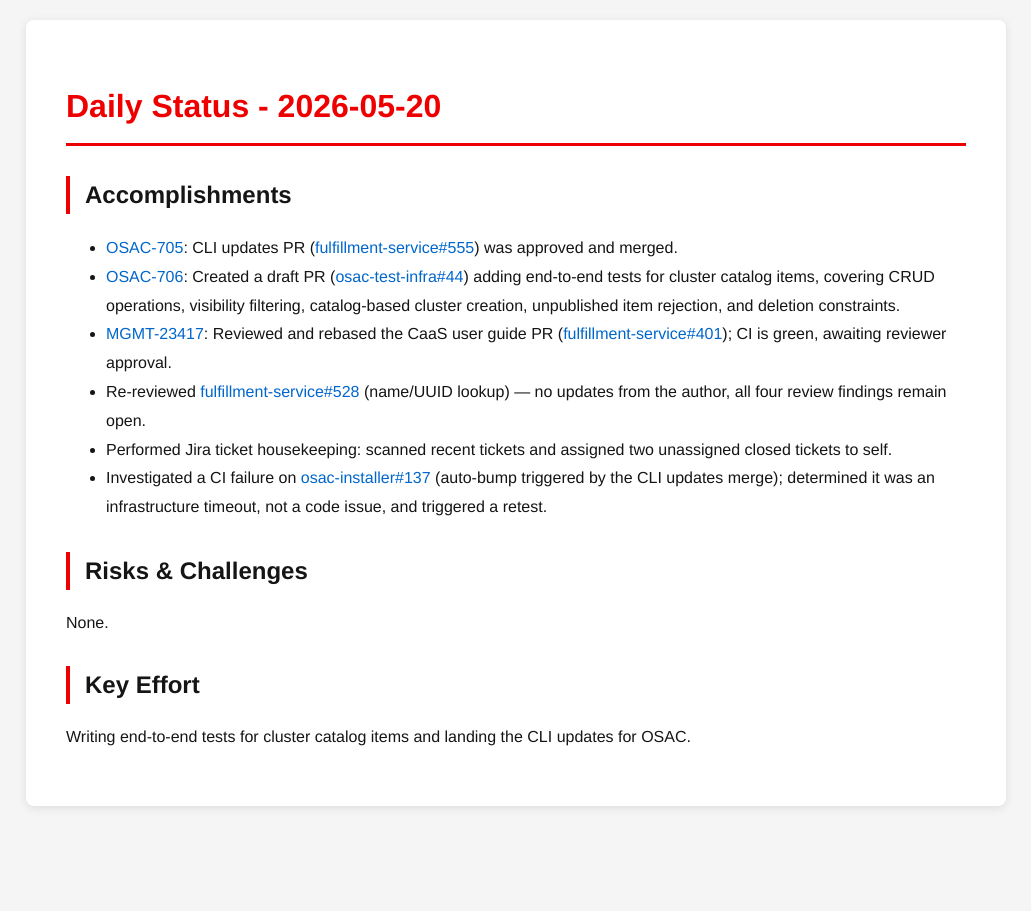
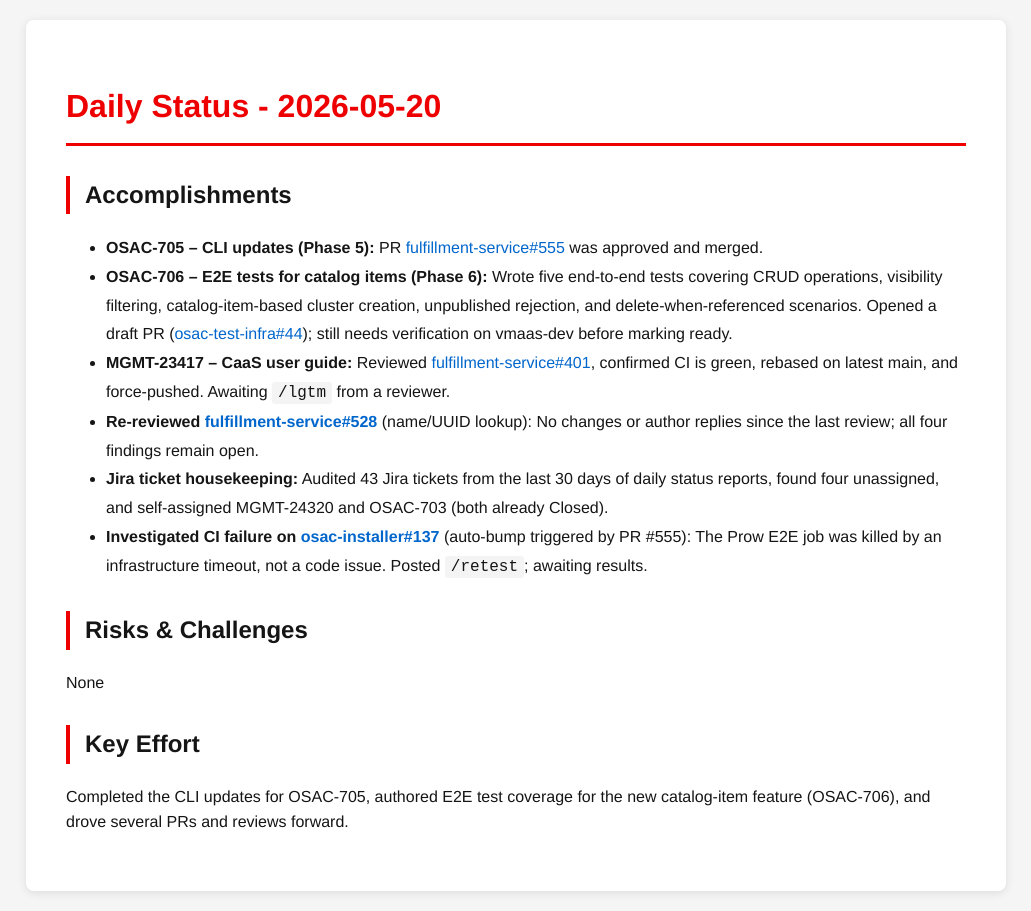
Before and after one commit to tzvatot/daily-status, a Jekyll site: the page built from 2026-05-20.md, in a window 1280 px wide. Shown: the whole page, without its empty margins (124-1155 px from the left). Built offline with Jekyll 4.4.1, drawn with Linux system fonts in a browser that asks for light colours.

Commit message:
Daily status update - 2026-05-20

```diff
--- a/2026-05-20.md
+++ b/2026-05-20.md
@@ -7,15 +7,15 @@
 # Daily Status - 2026-05-20
 
 ## Accomplishments
-- [OSAC-705](https://redhat.atlassian.net/browse/OSAC-705): CLI updates PR ([fulfillment-service#555](https://github.com/osac-project/fulfillment-service/pull/555)) was approved and merged.
-- [OSAC-706](https://redhat.atlassian.net/browse/OSAC-706): Created a draft PR ([osac-test-infra#44](https://github.com/osac-project/osac-test-infra/pull/44)) adding end-to-end tests for cluster catalog items, covering CRUD operations, visibility filtering, catalog-based cluster creation, unpublished item rejection, and deletion constraints.
-- [MGMT-23417](https://redhat.atlassian.net/browse/MGMT-23417): Reviewed and rebased the CaaS user guide PR ([fulfillment-service#401](https://github.com/osac-project/fulfillment-service/pull/401)); CI is green, awaiting reviewer approval.
-- Re-reviewed [fulfillment-service#528](https://github.com/osac-project/fulfillment-service/pull/528) (name/UUID lookup) — no updates from the author, all four review findings remain open.
-- Performed Jira ticket housekeeping: scanned recent tickets and assigned two unassigned closed tickets to self.
-- Investigated a CI failure on [osac-installer#137](https://github.com/osac-project/osac-installer/pull/137) (auto-bump triggered by the CLI updates merge); determined it was an infrastructure timeout, not a code issue, and triggered a retest.
+- **OSAC-705 – CLI updates (Phase 5):** PR [fulfillment-service#555](https://github.com/osac-project/fulfillment-service/pull/555) was approved and merged.
+- **OSAC-706 – E2E tests for catalog items (Phase 6):** Wrote five end-to-end tests covering CRUD operations, visibility filtering, catalog-item-based cluster creation, unpublished rejection, and delete-when-referenced scenarios. Opened a draft PR ([osac-test-infra#44](https://github.com/osac-project/osac-test-infra/pull/44)); still needs verification on vmaas-dev before marking ready.
+- **MGMT-23417 – CaaS user guide:** Reviewed [fulfillment-service#401](https://github.com/osac-project/fulfillment-service/pull/401), confirmed CI is green, rebased on latest main, and force-pushed. Awaiting `/lgtm` from a reviewer.
+- **Re-reviewed [fulfillment-service#528](https://github.com/osac-project/fulfillment-service/pull/528)** (name/UUID lookup): No changes or author replies since the last review; all four findings remain open.
+- **Jira ticket housekeeping:** Audited 43 Jira tickets from the last 30 days of daily status reports, found four unassigned, and self-assigned MGMT-24320 and OSAC-703 (both already Closed).
+- **Investigated CI failure on [osac-installer#137](https://github.com/osac-project/osac-installer/pull/137)** (auto-bump triggered by PR #555): The Prow E2E job was killed by an infrastructure timeout, not a code issue. Posted `/retest`; awaiting results.
 
 ## Risks & Challenges
-None.
+None
 
 ## Key Effort
-Writing end-to-end tests for cluster catalog items and landing the CLI updates for OSAC.
+Completed the CLI updates for OSAC-705, authored E2E test coverage for the new catalog-item feature (OSAC-706), and drove several PRs and reviews forward.
```
